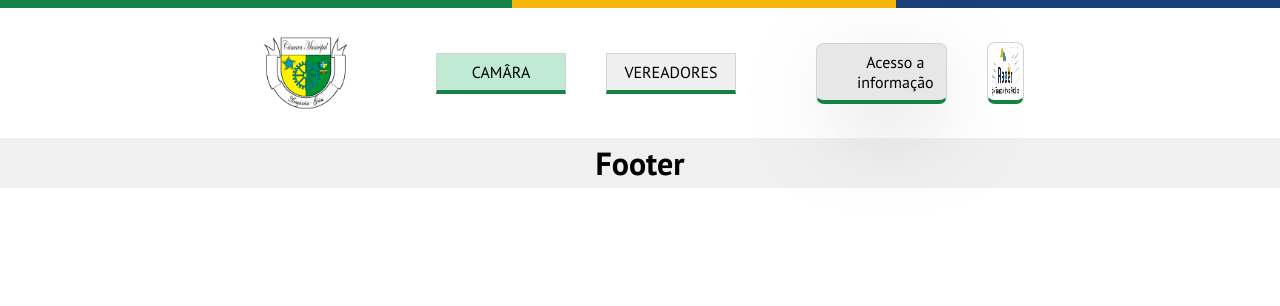
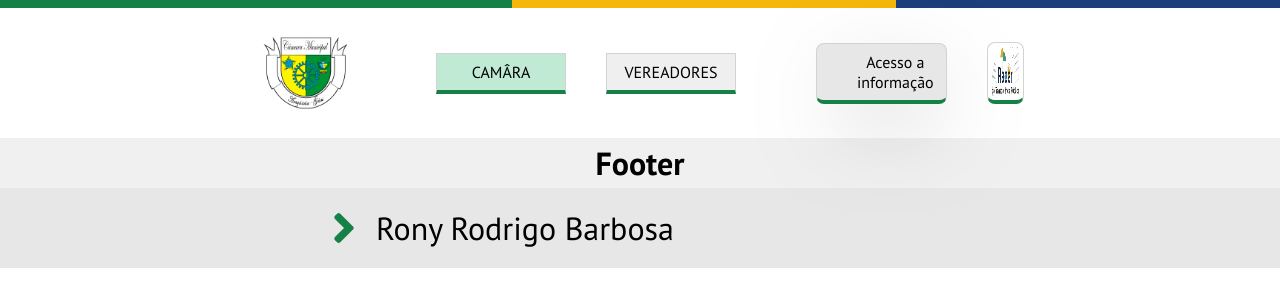
Before and after one commit to yaandn/siteCamara, a React (Vite) app: page /vereadores/1 in a window 1280 px wide. Shown: the top 306 px of the page. Built offline with nearby package versions, Linux system fonts and the light colour scheme; some icons are missing.

Commit message:
Criação das rotas para tela exclusiva de vereador

```diff
--- a/src/components/TopPages/index.jsx
+++ b/src/components/TopPages/index.jsx
@@ -1,10 +1,11 @@
-import { BoxHeader } from "./styles";
+import { Header, BoxHeader } from "./styles";
 import { FaAngleRight } from "react-icons/fa";
 
 
 export default function TopPages ({title}) {
   return (
 
+        <Header>
           <BoxHeader>
             <FaAngleRight
               size={48}
@@ -12,6 +13,7 @@ export default function TopPages ({title}) {
             />
             <span className="title">{title}</span>
           </BoxHeader>
+        </Header>
 
   );
 }
--- a/src/components/TopPages/styles.js
+++ b/src/components/TopPages/styles.js
@@ -10,3 +10,12 @@ export const BoxHeader = styled.div`
         font-size: 32px;
     }
 `;
+
+export const Header = styled.header`
+    width: 100%;
+    height: 80px;
+    background-color: var(--cor-neutra);
+    display: flex;
+    align-items: center;
+    justify-content: center;
+`;
--- a/src/components/VereadoresList/index.jsx
+++ b/src/components/VereadoresList/index.jsx
@@ -5,10 +5,14 @@ import { Container, SearchContainer, BoxContainer,  Card, Footer } from "./style
 import  {vereadoresList}  from "../../data/InfoVereadores";
 import { FaSearch } from "react-icons/fa";
 
+import { Link } from "react-router-dom";
+
 
 export default function VereadorsList() {
     const [filtro, setFiltro] = useState('');
     const [vereadores, setVereadores] = useState(vereadoresList);
+
+
 
 
     const handleFiltroChange = (event) => {
@@ -49,7 +53,8 @@ export default function VereadorsList() {
 
                 vereadores.map((vereador, index)=> {
                     return (
-                        <Card key={index}>
+                        <Link to= {`/vereadores/${vereador.id}`}  key={index}>
+                            <Card>
                                 <img src={vereador.foto} alt='foto-vereador' className="foto-vereador" />
                                 <Footer>
                                     <div className="partido">
@@ -60,6 +65,7 @@ export default function VereadorsList() {
                                     </div>
                                 </Footer>
                             </Card>
+                        </Link>
                     )
                 }): <NotFound text="Nenhum vereador encontrado"/>}
             </BoxContainer>
--- a/src/components/VereadoresList/styles.js
+++ b/src/components/VereadoresList/styles.js
@@ -20,6 +20,11 @@ export const BoxContainer = styled.div`
     gap: 80px;
     flex-wrap: wrap;
     margin-bottom: 100px;
+
+    a {
+        text-decoration: none;
+        color: #000;
+    }
 `;
 
 export const Card = styled.div`
--- a/src/pages/Vereador/index.jsx
+++ b/src/pages/Vereador/index.jsx
@@ -0,0 +1,31 @@
+import { useLayoutEffect, useState } from "react";
+import { useParams } from "react-router-dom"
+import { Container } from "./style";
+
+
+import TopPages from "../../components/TopPages";
+import { vereadoresList } from "../../data/InfoVereadores";
+
+export default function Vereador() {
+
+    const {id} = useParams();
+    const [vereador, setVereador] = useState();
+
+    useLayoutEffect(() => {
+        const [vereadorSelecionado] = vereadoresList.filter((vereador)=> {
+
+            return vereador.id == id;
+        })
+
+        setVereador(vereadorSelecionado.nome)
+
+    }, [])
+
+    return (
+        <Container>
+            <TopPages title={vereador} />
+
+        </Container>
+
+    )
+}
--- a/src/pages/Vereador/style.js
+++ b/src/pages/Vereador/style.js
@@ -0,0 +1,5 @@
+import styled from "styled-components";
+
+export const Container = styled.div`
+    width: 100%;
+`;
--- a/src/pages/Vereadores/index.jsx
+++ b/src/pages/Vereadores/index.jsx
@@ -1,4 +1,4 @@
-import { Container, Header } from "./styles";
+import { Container} from "./styles";
 import TopPages from "../../components/TopPages"
 import VereadorsList from "../../components/VereadoresList";
 
@@ -7,9 +7,9 @@ import VereadorsList from "../../components/VereadoresList";
 export default function Vereadores () {
   return (
     <Container>
-      <Header>
+
         <TopPages title='VEREADORES'/>
-      </Header>
+
       <VereadorsList/>
     </Container>
   );
--- a/src/pages/Vereadores/styles.js
+++ b/src/pages/Vereadores/styles.js
@@ -5,12 +5,3 @@ export const Container = styled.div`
     margin: auto;
     height: 100%;
 `;
-
-export const Header = styled.header`
-    width: 100%;
-    height: 80px;
-    background-color: var(--cor-neutra);
-    display: flex;
-    align-items: center;
-    justify-content: center;
-`;
--- a/src/routes/routes.jsx
+++ b/src/routes/routes.jsx
@@ -2,6 +2,7 @@ import {  Routes, Route } from "react-router-dom";
 
 import Home from "../pages/Home";
 import Vereadores from "../pages/Vereadores";
+import Vereador from "../pages/Vereador";
 
 
 export default function RoutesApp() {
@@ -10,6 +11,7 @@ export default function RoutesApp() {
       <Routes>
         <Route path="/" element={<Home/>}/>
         <Route path="vereadores" element={<Vereadores/>}/>
+        <Route path="vereadores/:id" element={<Vereador/>}/>
       </Routes>
 
   );
```
Lines whose indentation alone changed are shown as unchanged.
